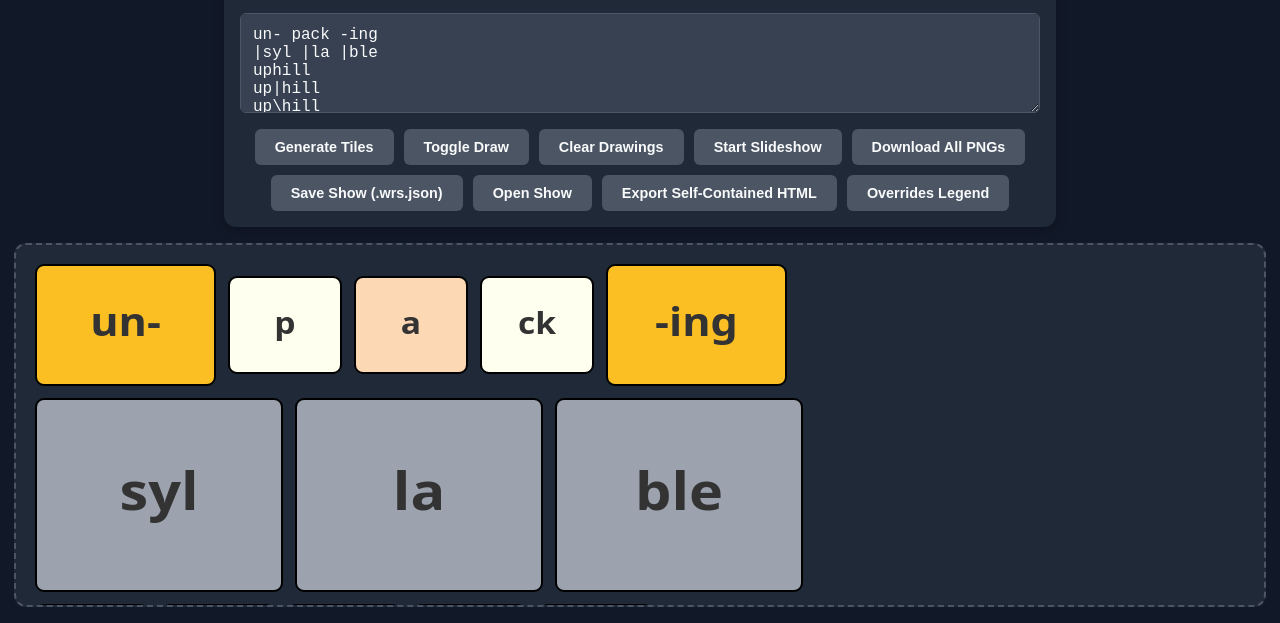
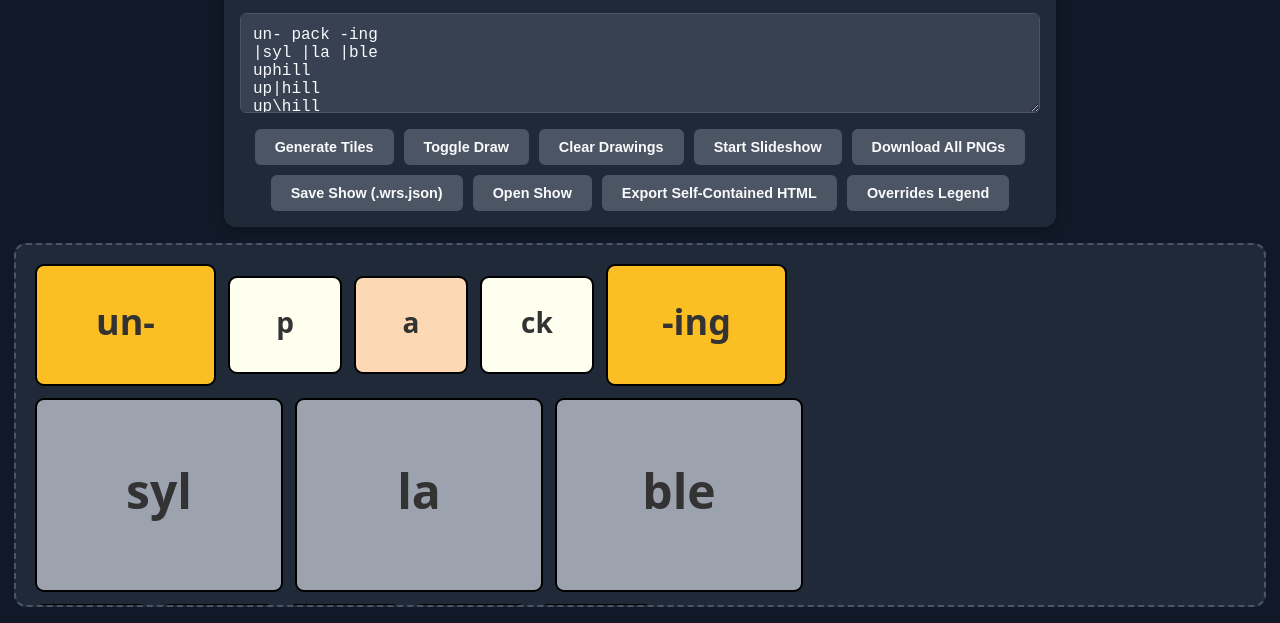
Before and after one commit to gonzogaronzo/WRS-slideshows, a plain HTML site: page index.html in a window 1280 px wide. Shown: the part 177-800 px from the top of the page. Drawn offline with Linux system fonts and the light colour scheme.

Commit message:
Update to fix squish.html

```diff
--- a/index.html
+++ b/index.html
@@ -339,7 +339,7 @@ wish -es"></textarea>
             context.font = `bold ${fontSize * (tile.scale || 1)}px "Noto Sans", sans-serif`;
             context.textAlign = 'center'; context.textBaseline = 'middle';
             const cx = tile.x + tile.width / 2, cy = tile.y + tile.height / 2;
-            context.save(); context.translate(cx, cy); context.scale(1.2, 1.1); context.fillText(tile.text, 0, 0); context.restore();
+            context.save(); context.translate(cx, cy); context.fillText(tile.text, 0, 0); context.restore();
         }
 
         function drawLines(context, linesToDraw) {
```
